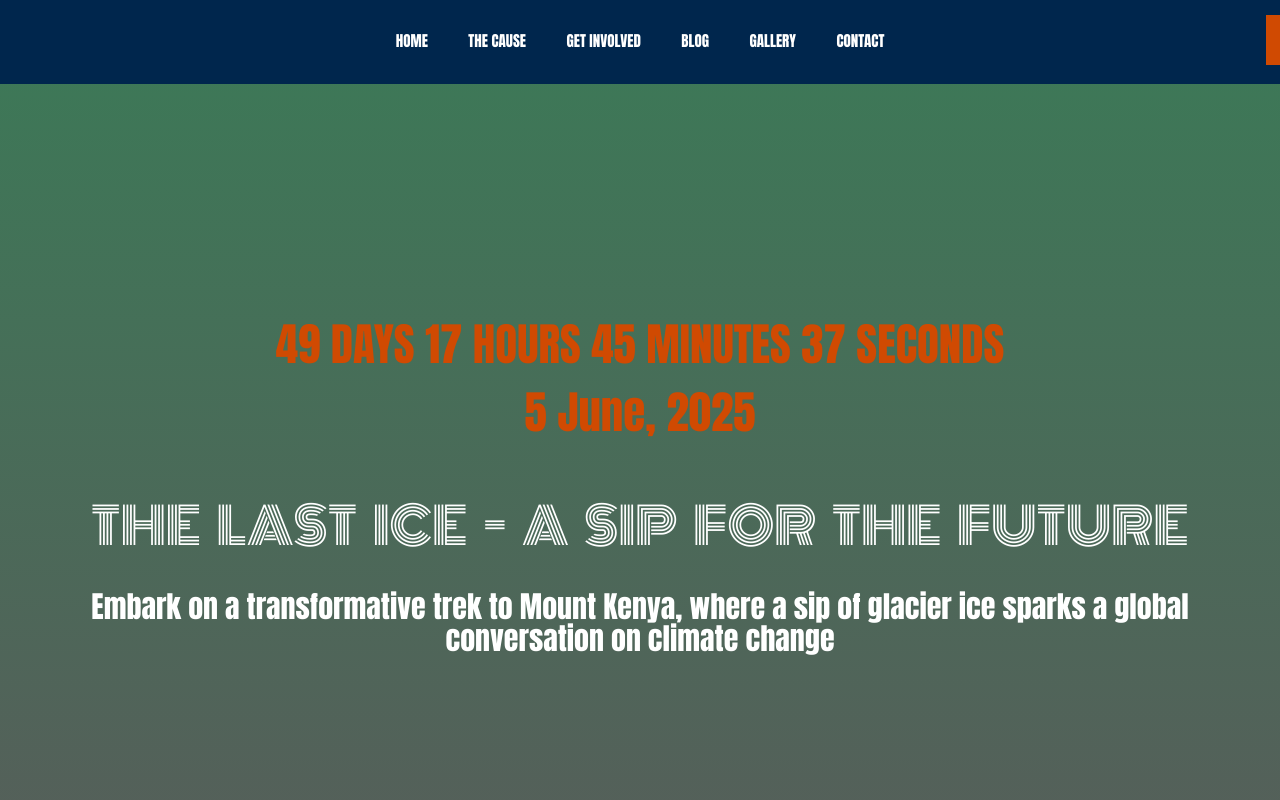
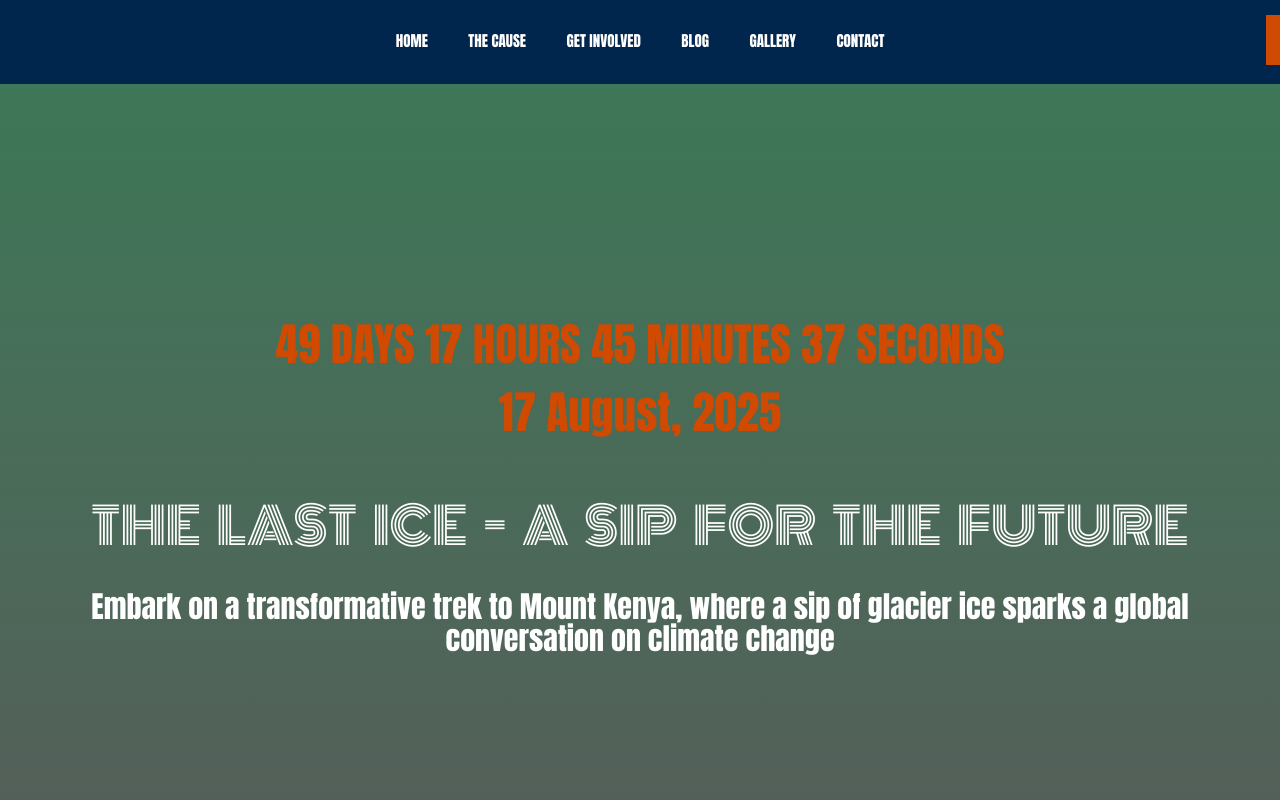
Before and after one commit to nelsonkimaiga/theLastIce, a plain HTML site: page index.html in a window 1280 px wide. Shown: the top 800 px of the page. Drawn offline with Linux system fonts and the light colour scheme; a web font is replaced by a local one.

Commit message:
Update on span

```diff
--- a/index.html
+++ b/index.html
@@ -129,7 +129,7 @@
                             <span id="countdown" class="wow fadeInLeft text-center text-2xl font-bold" data-wow-duration="1s" data-wow-delay=".6s" style="color: #D04A02;">
                             </span>
                             <br/>
-                            <span class="wow fadeInLeft" data-wow-duration="1s" data-wow-delay=".3s" style="color: #D04A02;">5 June, 2025</span>
+                            <span class="wow fadeInLeft" data-wow-duration="1s" data-wow-delay=".3s" style="color: #D04A02;">17 August, 2025</span>
                             <h3 class="wow fadeInLeft" data-wow-duration="1s" data-wow-delay=".4s">The Last Ice - A Sip for the Future</h3>
                             <p class="wow fadeInLeft" data-wow-duration="1s" data-wow-delay=".5s">Embark on a transformative trek to Mount Kenya, where a sip of glacier ice sparks a global conversation on climate change</p>
                         </div>
```
